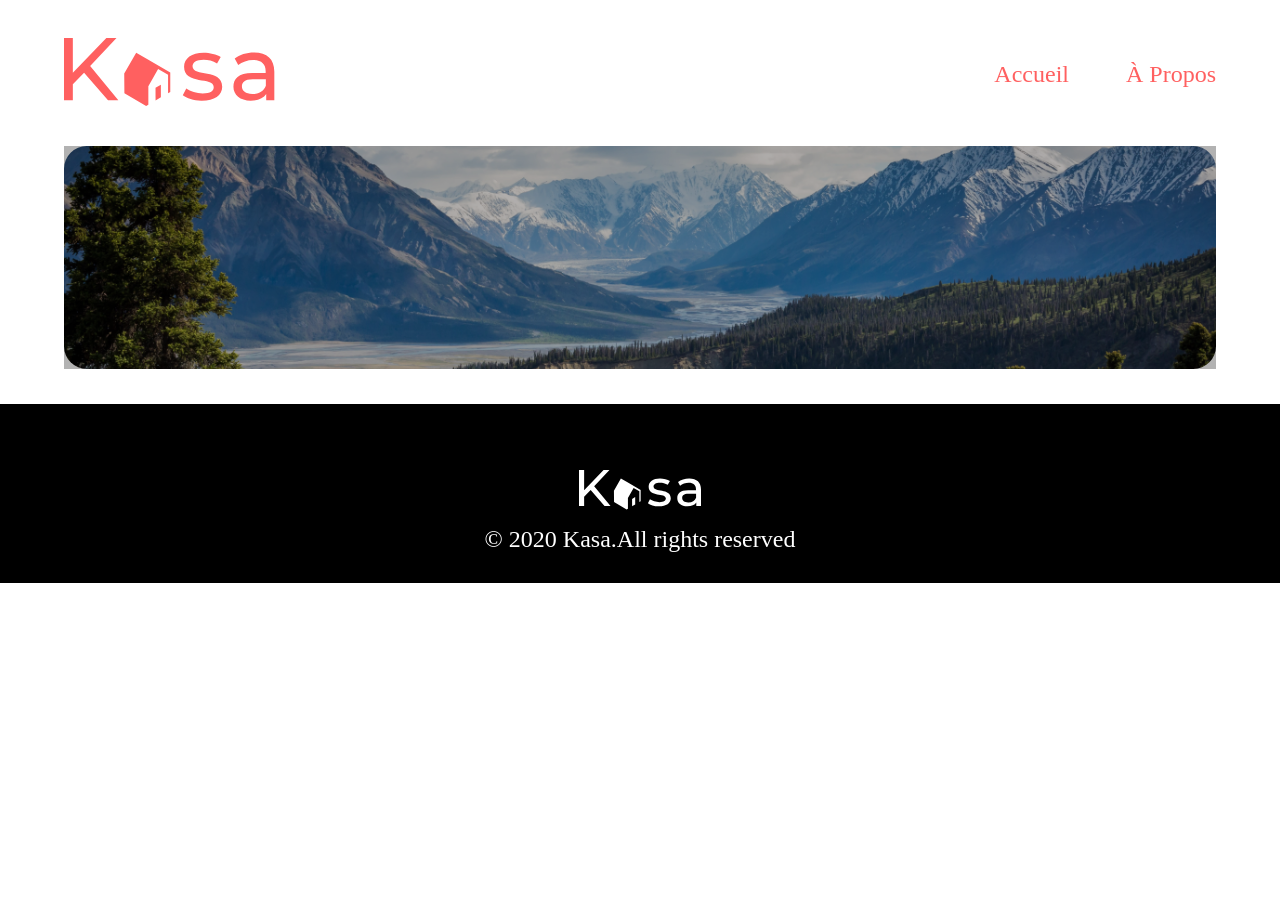
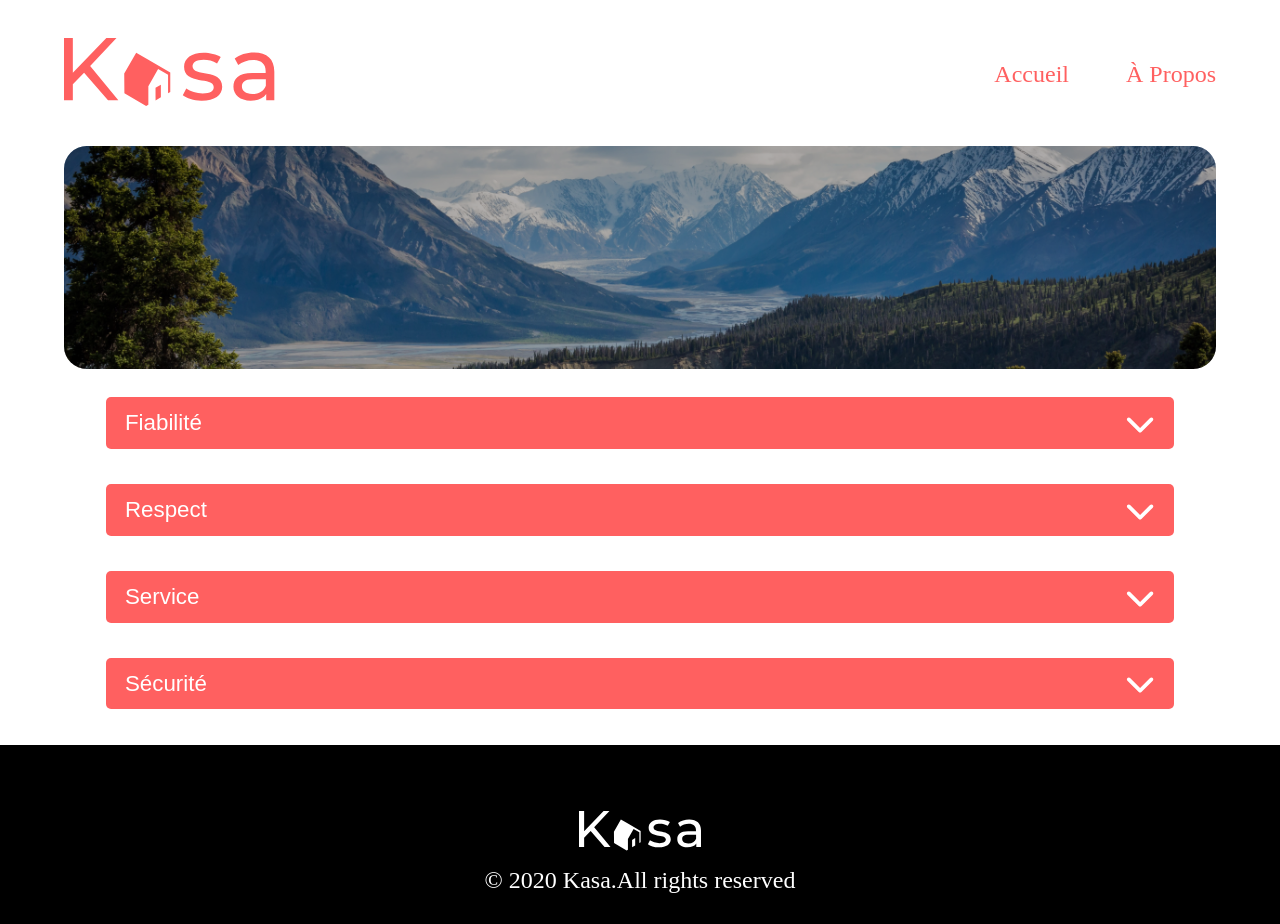
Before and after one commit to Deuli-P/Kasa-React-projet, a React (Vite) app in the folder vite-react-sass/: page /about in a window 1280 px wide. Before the commit the page ends 800 px from the top, so only its background shows below. Built offline with nearby package versions, Linux system fonts and the light colour scheme.

Commit message:
Page About - Collapse fait et fonctionnel

```diff
--- a/vite-react-sass/src/assets/SASS/index.scss
+++ b/vite-react-sass/src/assets/SASS/index.scss
@@ -94,6 +94,7 @@ footer{
     display: flex;
     flex-direction: column;
     justify-content: center;
+    align-items: center;
     padding: 5%;
     #main-home-banner{
         width: 100%;
@@ -174,7 +175,8 @@ footer{
         left: 0;
         margin: 15px 20px;
         z-index: 3;
-
+        overflow-wrap: normal;
+        width: 150px;
         h3 {
             margin: 0;
             color: white;
@@ -200,9 +202,10 @@ footer{
         background-position: center;
         background-size: cover;
         background-repeat: no-repeat;
+        overflow: hidden;
         border-radius: clamp(10px, calc(10px + calc((25 - 10) / (1440 - 375)) * (100vw - 375px)), 25px);
         margin-top: clamp(19px, calc(19px + calc((38 - 19) / (1440 - 375)) * (100vw - 375px)), 38px);
-        margin-bottom: clamp(19px, calc(19px + calc((38 - 19) / (1440 - 375)) * (100vw - 375px)), 38px);
+        margin-bottom: clamp(19px, calc(19px + calc((8 - 19) / (1440 - 375)) * (100vw - 375px)), 8px);
         .blendMode {
             background-color: black;
             width: 100%;
@@ -210,7 +213,62 @@ footer{
             opacity: 0.3
         }
     }
+    &-collapse {
+        width: 100%;
+        padding-left: clamp(0%, calc(0% + calc((50 - 0) / (1440 - 375)) * (100vw - 375px)), 50%);;
+        padding-right: clamp(0%, calc(0% + calc((50 - 0) / (1440 - 375)) * (100vw - 375px)), 50%);;
+    }
 }
+
+.collapse{
+    &-container {
+        width: 100% ;
+        margin-bottom: clamp(19px, calc(19px + calc((38 - 19) / (1440 - 375)) * (100vw - 375px)), 38px);
+    }
+    &-box-title {
+        width: 100%;
+        display: flex;
+        align-items: center;
+        justify-content: space-between;
+        background-color: $main-color;
+        border-radius: 5px;
+        margin-top: clamp(20px, calc(20px + calc((30 - 20) / (1440 - 375)) * (100vw - 375px)), 30px);
+        padding: 10px clamp(10px, calc(10px + calc((20 - 10) / (1440 - 375)) * (100vw - 375px)), 20px);
+        color: white;
+        border: none;
+        .collapse-title{
+            font-size: $font-size-collapse-title;
+            font-weight: 500;
+            line-height: 142.6%;
+            }
+        .collapse-chevron-box{
+            width: clamp(20px, calc(20px + calc((32 - 20) / (1440 - 375)) * (100vw - 375px)), 32px);
+            height: auto;
+            display: flex;
+            justify-content: center;
+            align-items: center;
+            svg{
+                color: white;
+                width: 100%;
+                height: 100%;
+                transform: rotate(180deg);
+             }
+        }
+    }
+    &-box-content-container {
+        width: 100%;
+        background-color: $bg-secondary-color;
+        border-radius: 0px 0px 5px 5px;
+        color: $main-color;
+        height: 0px;
+        overflow: hidden;
+        transition: height ease 0.9s;
+        .collapse-box-text-content {
+            padding: 10px;
+        }
+    }
+}
+
 /* ======================================================================= */
                               /* 404 */
 /* ======================================================================= */
@@ -222,6 +280,43 @@ footer{
 
 
 /* ======================================================================= */
+                           /* TEST COLLAPSE */
+/* ======================================================================= */
+#main-about-collapse{
+    .toggle {
+        text-align: center;
+        border: none;
+        padding: 10px;
+        display: flex;
+        width: 100%;
+        align-items: center;
+        justify-content: center;
+        background: $main-color;
+        border-radius: 5px;
+        margin-top: 20px;
+    }
+
+    hr {
+        border: white 1px solid;
+    }
+    .content {
+        background-color: $bg-secondary-color;
+        border-radius: 0px 0px 5px 5px;
+        padding: 10px;
+        border-radius: 5px;
+    }
+    .content-parent {
+        height: 0px;
+        overflow: hidden;
+        transition: height ease 0.9s;
+    }
+
+    .content-show {
+        height: 200px;
+    }
+}
+
+/* ======================================================================= */
                            /* MEDIA QUERY */
 /* ======================================================================= */
 
--- a/vite-react-sass/src/assets/SASS/media.scss
+++ b/vite-react-sass/src/assets/SASS/media.scss
@@ -33,8 +33,7 @@
         #main-article-box {
             background: $bg-secondary-color;
             flex-direction: row;
-            justify-content: space-between;
-            justify-content: space-between;
+            justify-content: center;
             flex-wrap: wrap;
             height: auto;
         }
@@ -59,6 +58,12 @@
             flex-direction: row;
         }
     }
+    #main-home{
+        #main-article-box {
+            justify-content: space-between;
+            align-items: space-between;
+    }
+    }
 }
 
 
--- /dev/null
+++ b/vite-react-sass/src/assets/collapse.json
@@ -0,0 +1,19 @@
+[
+    {
+        "title": "Fiabilité",
+        "text": "Les annonces postées sur Kasa garantissent une fiabilité totale. Les photos sont conformes aux logements, et toutes les informations sont régulièrement vérifiées par nos équipes."
+    },
+    {
+        "title": "Respect",
+        "text": "La bienveillance fait partie des valeurs fondatrices de Kasa. Tout comportement discriminatoire ou de perturbation du voisinage entraînera une exclusion de notre plateforme."
+    },
+    {
+        "title": "Service",
+        "text": "La bienveillance fait partie des valeurs fondatrices de Kasa. Tout comportement discriminatoire ou de perturbation du voisinage entraînera une exclusion de notre plateforme."
+    },
+    {
+        "title": "Sécurité",
+        "text": "La sécurité est la priorité de Kasa. Aussi bien pour nos hôtes que pour les voyageurs, chaque logement correspond aux critères de sécurité établis par nos services. En laissant une note aussi bien à l'hôte qu'au locataire, cela permet à nos équipes de vérifier que les standards sont bien respectés. Nous organisons également des ateliers sur la sécurité domestique pour nos hôtes."
+    }
+
+]
--- /dev/null
+++ b/vite-react-sass/src/components/AxiosAboutCollapse/AxiosAboutCollapse.jsx
@@ -0,0 +1,26 @@
+import axios from "axios";
+import { useEffect, useState } from "react";
+
+const AxiosAboutCollapse = () => {
+  const [collaps, setCollaps] = useState([]);
+
+  useEffect(() => {
+    const fetchData = async () => {
+
+      try {
+        const response = await axios.get("../src/assets/collapse.json");
+        setCollaps(response.data);
+      }
+      catch (error) {
+        console.error("Erreur de data logement:", error);
+      }
+    };
+
+    fetchData();
+  }, []);
+
+  // Vous pouvez également retourner les données récupérées ici
+  return collaps;
+};
+
+export default AxiosAboutCollapse;
--- /dev/null
+++ b/vite-react-sass/src/components/AxiosLogement/AxiosLogement.jsx
@@ -0,0 +1,26 @@
+import axios from "axios";
+import { useEffect, useState } from "react";
+
+const AxiosLogement = () => {
+  const [collaps, setCollaps] = useState([]);
+
+  useEffect(() => {
+    const fetchData = async () => {
+
+      try {
+        const response = await axios.get("../src/assets/images/image.json");
+        setCollaps(response.data);
+      }
+      catch (error) {
+        console.error("Erreur de data logement:", error);
+      }
+    };
+
+    fetchData();
+  }, []);
+
+  // Vous pouvez également retourner les données récupérées ici
+  return collaps;
+};
+
+export default AxiosLogement;
--- a/vite-react-sass/src/components/Collapse/Collapse.jsx
+++ b/vite-react-sass/src/components/Collapse/Collapse.jsx
@@ -1,9 +1,35 @@
-const Collapse = () => {
+/* eslint-disable react/prop-types */
+
+import { useState, useRef } from "react";
+
+
+const Collapsible = (props) => {
+    const [open, setOpen] = useState(false);
+    const contentRef = useRef(null);
+
+    const toggle = () => {
+        setOpen(!open);
+    };
+
     return (
         <>
-
+            <div className="collapse-container" >
+                <button className="collapse-box-title" onClick={toggle}>
+                    <h3 className="collapse-title">{props.label}</h3>
+                    <div className="collapse-chevron-box">
+                    <svg className="collapse-chevron" xmlns="http://www.w3.org/2000/svg" viewBox="0 0 512 512">
+                        <path d="M233.4 105.4c12.5-12.5 32.8-12.5 45.3 0l192 192c12.5 12.5 12.5 32.8 0 45.3s-32.8 12.5-45.3 0L256 173.3 86.6 342.6c-12.5 12.5-32.8 12.5-45.3 0s-12.5-32.8 0-45.3l192-192z" fill="white"/>
+                    </svg>
+                    </div>
+                </button>
+                <div className="collapse-box-content-container" ref={contentRef} style={open ? { height: contentRef.current.scrollHeight + "px" } : { height: "0px" }}>
+                    <div className="collapse-box-text-content">
+                        <p className="collapse-text">{props.content}</p>
+                    </div>
+                </div>
+            </div>
         </>
     );
 };
 
-export default Collapse;
+export default Collapsible;
--- a/vite-react-sass/src/components/Header/Header.jsx
+++ b/vite-react-sass/src/components/Header/Header.jsx
@@ -15,7 +15,7 @@ const Header = () => {
                     </div>
                     <nav>
                         <ul>
-                            <li><a href="#">Accueil</a></li>
+                            <li><a href="/">Accueil</a></li>
                             <li className='nav-about'><a href="about">À Propos</a></li>
                         </ul>
                     </nav>
--- a/vite-react-sass/src/pages/About/About.jsx
+++ b/vite-react-sass/src/pages/About/About.jsx
@@ -1,16 +1,27 @@
+
+import Collapsible from "../../components/Collapse/Collapse";
 import Footer from "../../components/Footer/Footer";
 import Header from "../../components/Header/Header";
+import AxiosAboutCollapse from "../../components/AxiosAboutCollapse/AxiosAboutCollapse";
 
 const About = () => {
+  // Utilisez useState pour stocker les données obtenues de ImportByAxios
+
+    const Data = AxiosAboutCollapse();
+
+
+  // Utiliser les données récupérées dans votre composant
   return (
     <>
       <Header />
       <main id="main-about">
         <div className="main-containers" id="main-about-banner">
-                    <div className ="blendMode"></div>
+          <div className="blendMode"></div>
         </div>
         <div className="main-containers" id="main-about-collapse">
-
+          {Data.map((collaps, index) => (
+            <Collapsible label={collaps.title} content={collaps.text} key={index} />
+          ))}
         </div>
       </main>
       <Footer />
--- a/vite-react-sass/src/pages/Home/Home.jsx
+++ b/vite-react-sass/src/pages/Home/Home.jsx
@@ -1,8 +1,9 @@
-//import Articles from "../components/Articles";
+
 import BannerHome from "../../components/BannerHome/BannerHome";
 import Footer from "../../components/Footer/Footer";
 import Header from "../../components/Header/Header";
 import Articles from "../../components/Articles/Articles";
+
 const Home = () => {
     return (
         <>
@@ -13,7 +14,6 @@ const Home = () => {
             </div>
             <div className="main-containers" id="main-article-box">
                 <Articles />
-                 {/* <Articles key="1" images="" title="Titre de la location"/> */}
             </div>
             </main>
             <Footer />
```
Also changed, not shown: vite-react-sass/src/assets/SASS/settings.scss (+25 -1 lines), vite-react-sass/src/components/Articles/Articles.jsx (+5 -10 lines), vite-react-sass/src/components/Collapse/TestCollapse.jsx (added, +31 -0 lines). Lines whose indentation alone changed are shown as unchanged.
